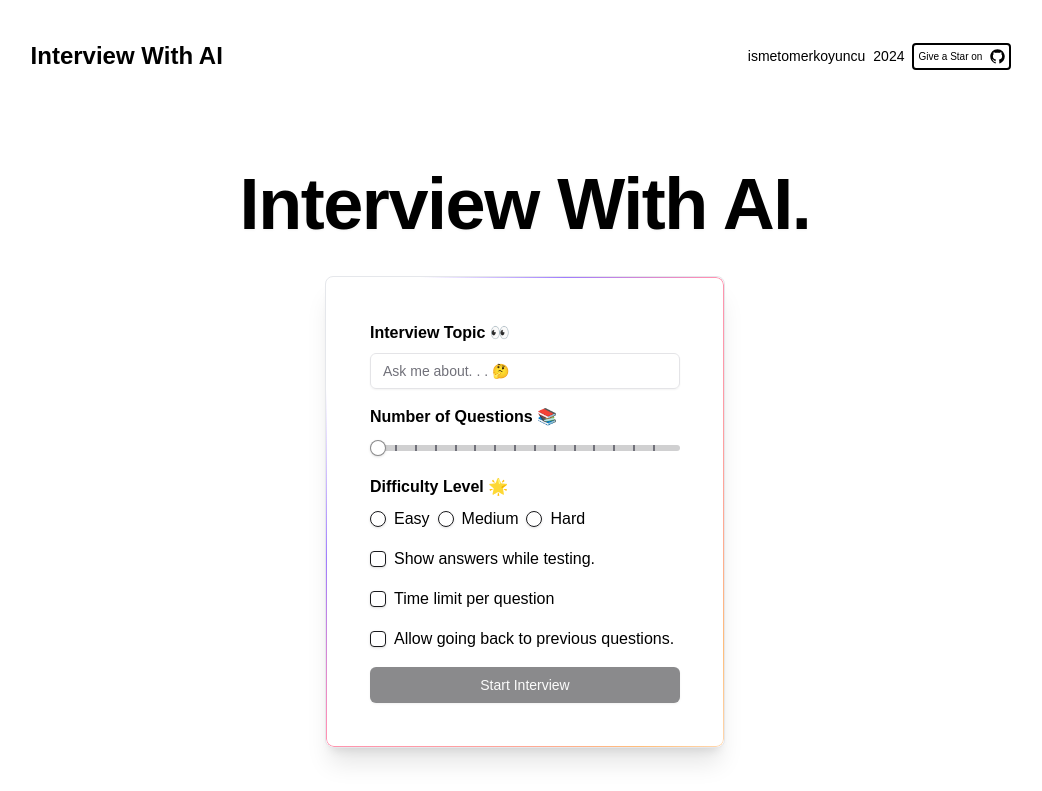
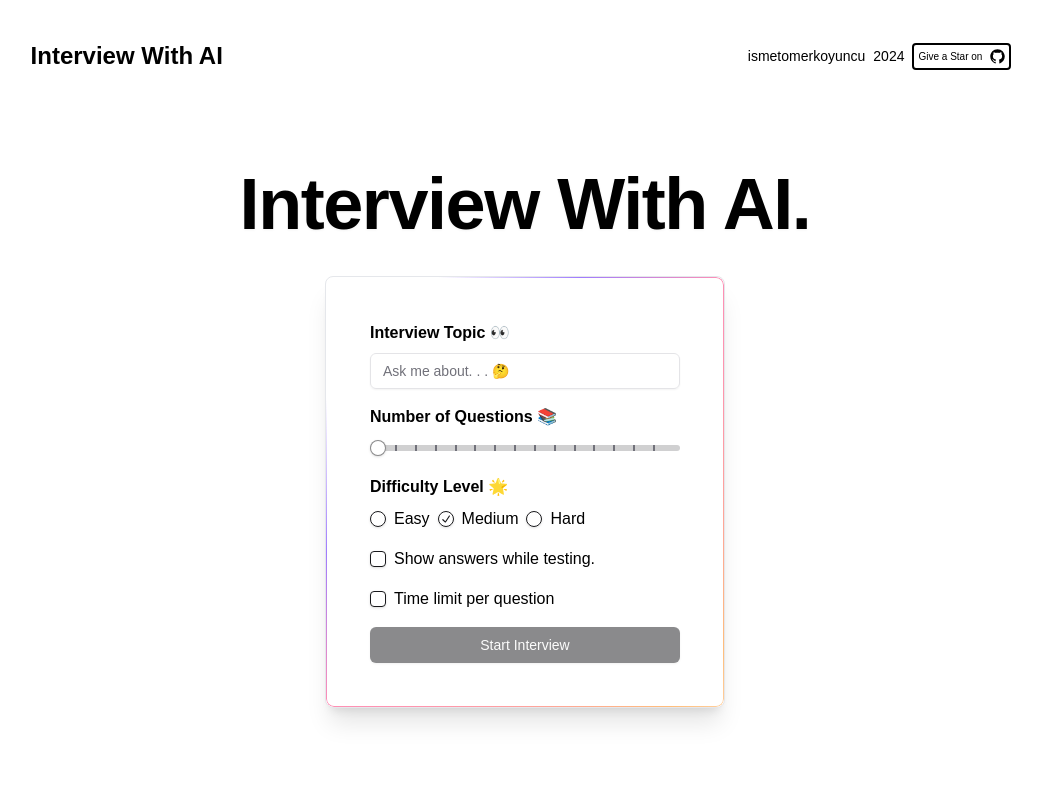
Before and after one commit to iomerkoyuncu/interview-with-ai, a Next.js app: page / in a window 1280 px wide. Shown: the top 791 px of the page, without its empty margins (115-1157 px from the left). Built offline with nearby package versions, Linux system fonts and the light colour scheme.

Commit message:
feat: update quiz and input components for improved state handling and UI adjustments

```diff
--- a/src/app/page.tsx
+++ b/src/app/page.tsx
@@ -44,7 +44,7 @@ export default function Home() {
 		showAnswers: false,
 		timeLimit: false,
 		skipQuestions: false,
-		difficulty: 'medium',
+		difficulty: 'Medium',
 	});
 
 	const words = [
@@ -115,6 +115,7 @@ export default function Home() {
 						>
 							<div className='w-full flex flex-col gap-4'>
 								{utils.createFields(interviewData).map((field) => {
+									console.log(interviewData[field.id as keyof InterviewData]);
 									if (field.id === 'timeLimitValue' && !interviewData.timeLimit)
 										return null;
 									return (
@@ -145,8 +146,7 @@ export default function Home() {
 													: field.type === 'radio'
 													? setInterviewData({
 															...interviewData,
-															[field.id as keyof InterviewData]:
-																!interviewData[field.id as keyof InterviewData],
+															[field.id as keyof InterviewData]: e,
 													  })
 													: setInterviewData({
 															...interviewData,
@@ -176,7 +176,11 @@ export default function Home() {
 													: null,
 											});
 										}}
-										disabled={isLoading || !interviewData.topic}
+										disabled={
+											isLoading ||
+											!interviewData.topic ||
+											!interviewData.difficulty
+										}
 									>
 										{isLoading && (
 											<div className='flex justify-center items-center gap-2'>
--- a/src/app/quiz/page.tsx
+++ b/src/app/quiz/page.tsx
@@ -42,10 +42,6 @@ function Quiz() {
 		}
 	};
 
-	useEffect(() => {
-		setCurrentCountdownKey((prevKey) => prevKey + 1);
-	}, [currentQuestionIndex]);
-
 	const handleSubmission = () => {
 		const answersArray = Object.values(answers);
 		const correctAnswers = questionData.map((question) => {
@@ -81,6 +77,10 @@ function Quiz() {
 		setAnswers({});
 		setQuestionData([]);
 	};
+
+	useEffect(() => {
+		setCurrentCountdownKey((prevKey) => prevKey + 1);
+	}, [currentQuestionIndex]);
 
 	return (
 		<div className='w-full flex justify-center items-center p-4'>
@@ -124,11 +124,16 @@ function Quiz() {
 									<div className=''>
 										<RadioGroup
 											className='flex flex-col gap-4'
+											// value={
+											// 	answers[questionData[currentQuestionIndex].id]
+											// 		?.answer || ''
+											// }
 											onValueChange={(value) => {
+												const answer = value.toString()[0].toUpperCase();
 												setAnswers({
 													...answers,
 													[questionData[currentQuestionIndex].id]: {
-														answer: value[0],
+														answer: answer,
 													},
 												});
 											}}
--- a/src/components/CustomInput.tsx
+++ b/src/components/CustomInput.tsx
@@ -42,7 +42,7 @@ function CustomInput({
 					id={htmlFor}
 					placeholder={placeholder}
 					className={className}
-					value={value}
+					value={String(value)}
 					onChange={onChange}
 				/>
 			</div>
@@ -78,6 +78,7 @@ function CustomInput({
 					<RadioGroup
 						id={htmlFor}
 						defaultValue='medium'
+						value={value}
 						className='flex gap-2'
 						onValueChange={(value) => {
 							onChange(value);
--- a/src/components/PreviousQuizzes.tsx
+++ b/src/components/PreviousQuizzes.tsx
@@ -30,7 +30,7 @@ function PreviousQuizzes({ takenQuizzes, timeLimit }: Props) {
 		<>
 			<ShineBorder
 				className={`${
-					!timeLimit ? 'h-[472px]' : 'h-[542px]'
+					!timeLimit ? 'h-[432px]' : 'h-[502px]'
 				} bg-background relative flex  max-w-[400px] w-full   flex-col items-center justify-start rounded-lg border md:shadow-xl`}
 				color={['#A07CFE', '#FE8FB5', '#FFBE7B']}
 			>
--- a/src/service/index.ts
+++ b/src/service/index.ts
@@ -1,4 +1,5 @@
 import axios from 'axios';
+import { toast } from 'react-toastify';
 const service = {
 	async get() {
 		return 'Hello World';
@@ -16,6 +17,8 @@ const service = {
 			return response;
 		} catch (error) {
 			console.error('Error:', error);
+			window.location.href = '/';
+			toast.error('Error fetching questions. Please try again later.');
 		}
 	},
 };
--- a/src/utils/index.ts
+++ b/src/utils/index.ts
@@ -52,14 +52,14 @@ export const utils = {
 			htmlFor: 'time-limit',
 			className: 'my-2',
 		},
-		{
-			id: 'skipQuestions',
-			type: 'checkbox',
-			label: 'Allow going back to previous questions.',
-			htmlFor: 'skipQuestions',
-			className: 'w-full',
-			labelClassName: `${interviewData.timeLimit ? 'line-through' : ''}`,
-		},
+		// {
+		// 	id: 'skipQuestions',
+		// 	type: 'checkbox',
+		// 	label: 'Allow going back to previous questions.',
+		// 	htmlFor: 'skipQuestions',
+		// 	className: 'w-full',
+		// 	labelClassName: `${interviewData.timeLimit ? 'line-through' : ''}`,
+		// },
 	],
 	stringInterviewData: (data: {
 		topic: string;
```
